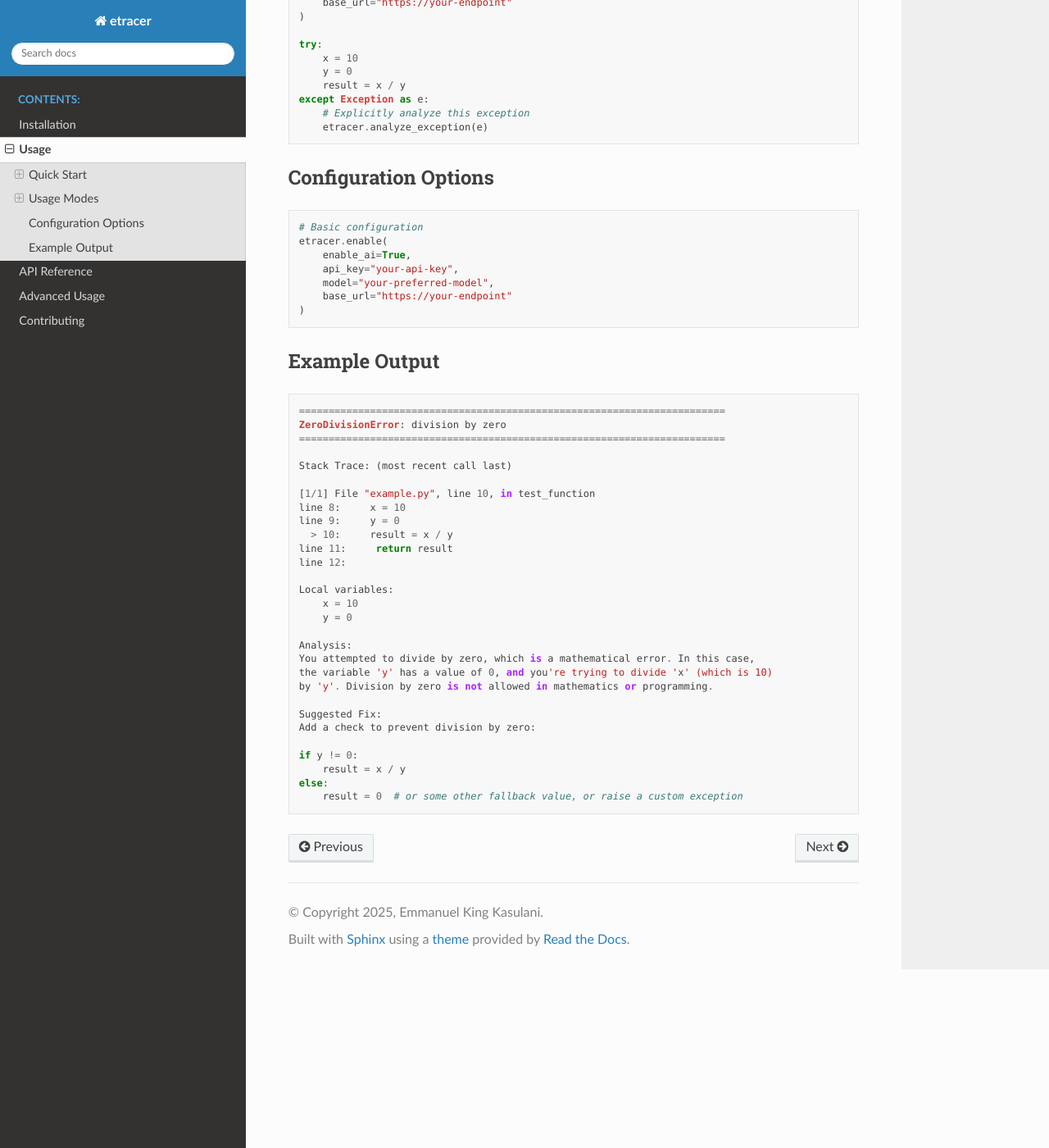
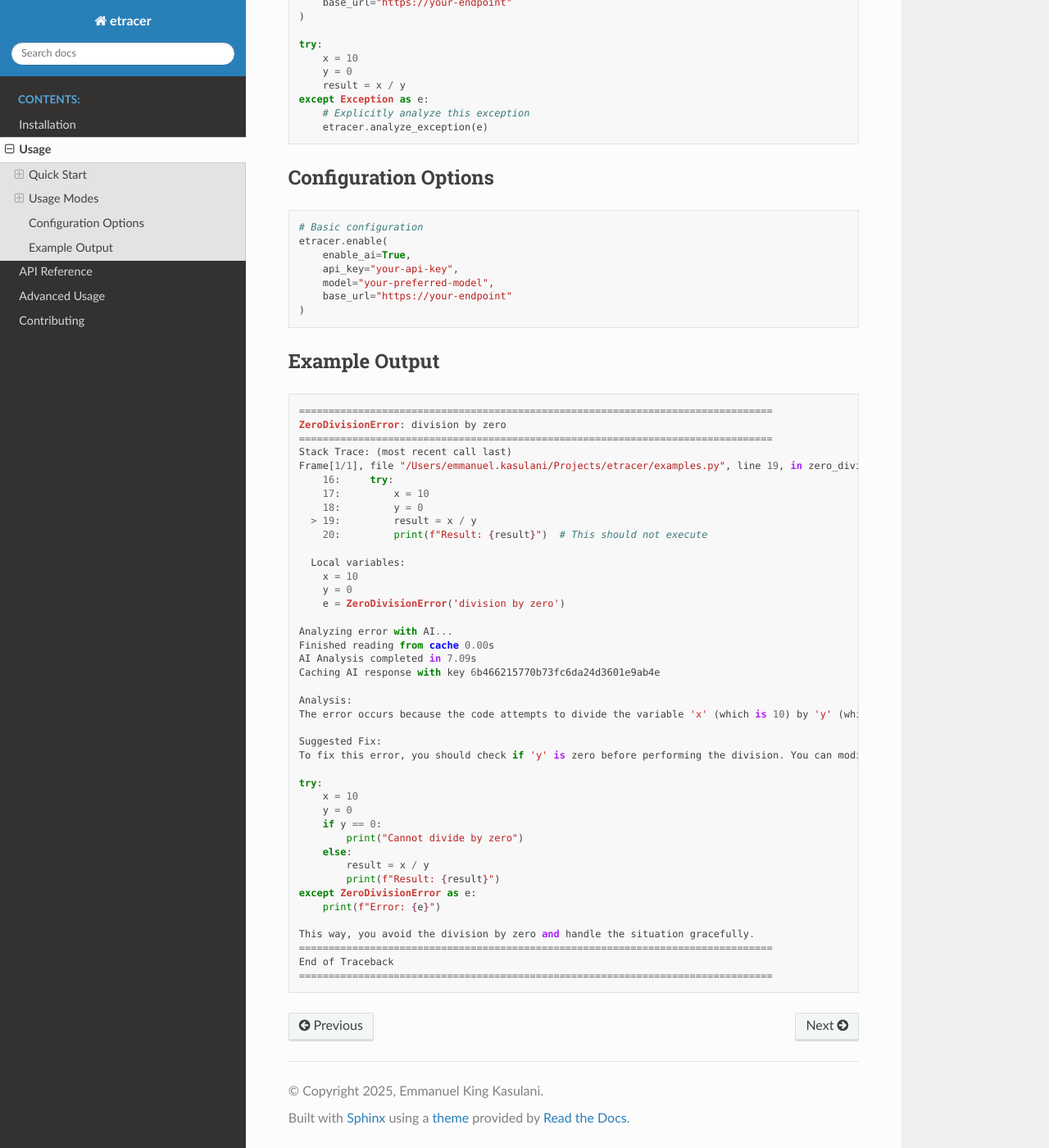
Before and after one commit to kasulani/etracer, a Sphinx documentation site: the page built from docs/usage.rst, in a window 1280 px wide and 1400 px high, scrolled down 1948 px. Shown: the whole window at 82% size. Built offline with Sphinx 7.4.7 and the Read the Docs theme 3.1.0, drawn with Linux system fonts in a browser that asks for light colours.

```diff
--- a/docs/usage.rst
+++ b/docs/usage.rst
@@ -137,32 +137,45 @@
 
 .. code-block::
 
-    ========================================================================
+    ================================================================================
     ZeroDivisionError: division by zero
-    ========================================================================
+    ================================================================================
+    Stack Trace: (most recent call last)
+    Frame[1/1], file "/Users/emmanuel.kasulani/Projects/etracer/examples.py", line 19, in zero_division
+        16:     try:
+        17:         x = 10
+        18:         y = 0
+      > 19:         result = x / y
+        20:         print(f"Result: {result}")  # This should not execute
 
-    Stack Trace: (most recent call last)
-
-    [1/1] File "example.py", line 10, in test_function
-    line 8:     x = 10
-    line 9:     y = 0
-      > 10:     result = x / y
-    line 11:     return result
-    line 12:
-
-    Local variables:
+      Local variables:
         x = 10
         y = 0
+        e = ZeroDivisionError('division by zero')
+
+    Analyzing error with AI...
+    Finished reading from cache 0.00s
+    AI Analysis completed in 7.09s
+    Caching AI response with key 6b466215770b73fc6da24d3601e9ab4e
 
     Analysis:
-    You attempted to divide by zero, which is a mathematical error. In this case,
-    the variable 'y' has a value of 0, and you're trying to divide 'x' (which is 10)
-    by 'y'. Division by zero is not allowed in mathematics or programming.
+    The error occurs because the code attempts to divide the variable 'x' (which is 10) by 'y' (which is 0). In Python, division by zero is not defined, leading to a ZeroDivisionError. This is a common error when performing arithmetic operations, and it indicates that the denominator in a division operation cannot be zero.
 
     Suggested Fix:
-    Add a check to prevent division by zero:
+    To fix this error, you should check if 'y' is zero before performing the division. You can modify the code as follows:
 
-    if y != 0:
-        result = x / y
-    else:
-        result = 0  # or some other fallback value, or raise a custom exception
+    try:
+        x = 10
+        y = 0
+        if y == 0:
+            print("Cannot divide by zero")
+        else:
+            result = x / y
+            print(f"Result: {result}")
+    except ZeroDivisionError as e:
+        print(f"Error: {e}")
+
+    This way, you avoid the division by zero and handle the situation gracefully.
+    ================================================================================
+    End of Traceback
+    ================================================================================
--- a/pyproject.toml
+++ b/pyproject.toml
@@ -54,7 +54,7 @@
 
 [tool.black]
 line-length = 100
-target-version = ["py38", "py39", "py310", "py311", "py313"]
+target-version = ["py38", "py39", "py310", "py311", "py312"]
 include = '\.pyi?$'
 exclude = '''
 /(
```
Also changed, not shown: README.md (+34 -22 lines), src/etracer/__init__.py (+28 -1 lines), .pre-commit-config.yaml, 2 other files.
